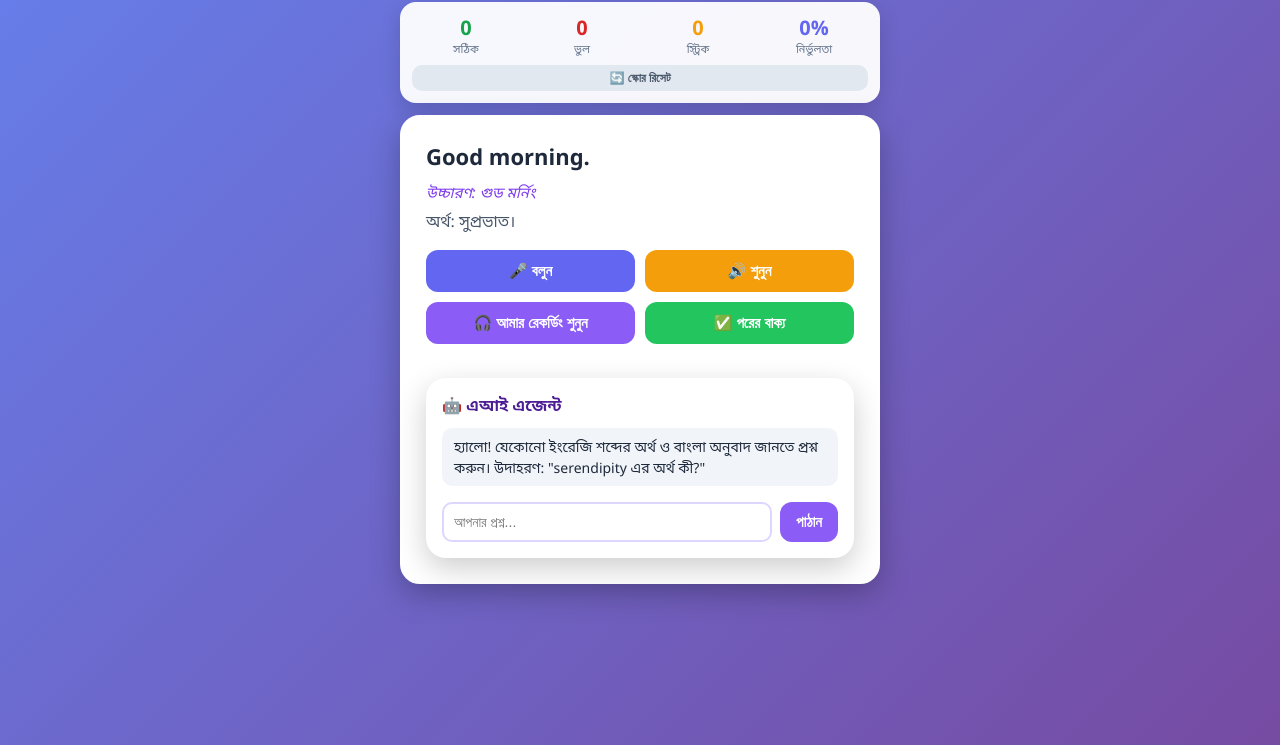
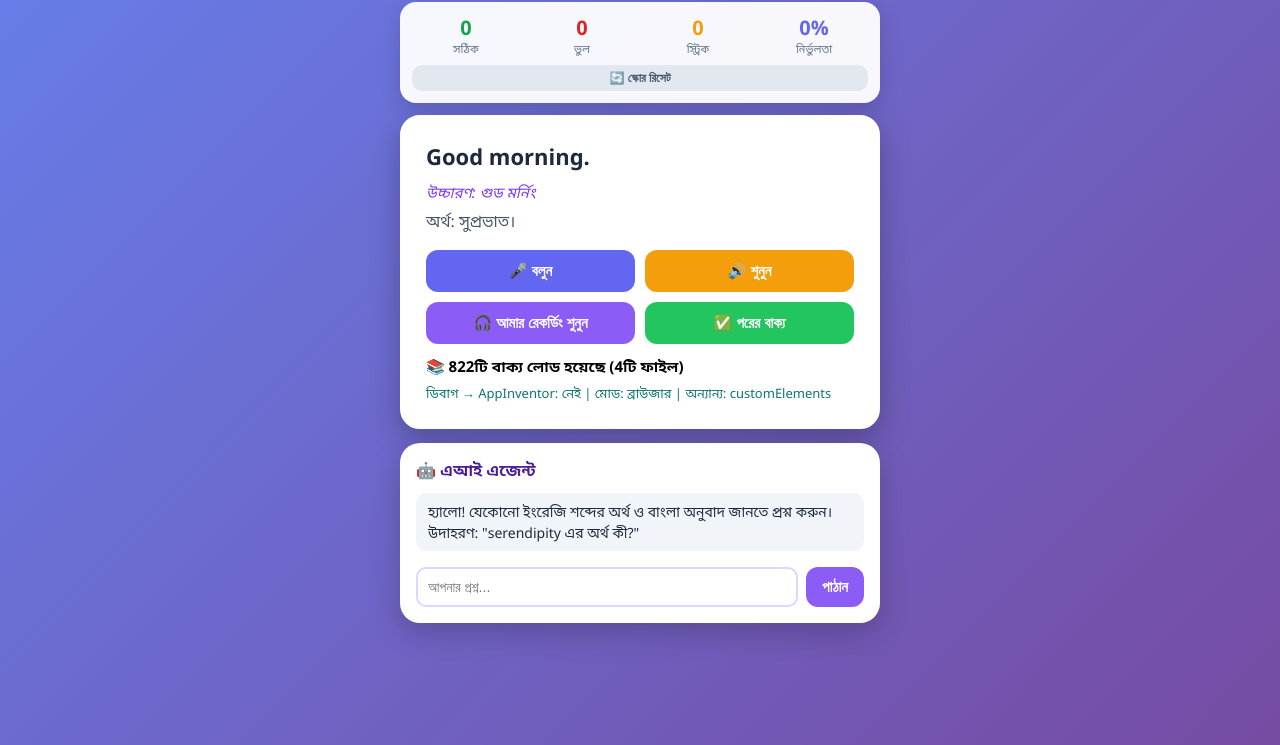
Before and after one commit to rashidcsm/English-Practice, a plain HTML site: page index.html in a window 1280 px wide. Shown: the part 55-800 px from the top of the page. Drawn offline with Linux system fonts and the light colour scheme; no server answers.

Commit message:
Update index.html

```diff
--- a/index.html
+++ b/index.html
@@ -83,6 +83,9 @@
     <button class="btn-ok" id="okBtn">✅ পরের বাক্য</button>
   </div>
   <div class="status" id="status"></div>
+  <div class="heard" id="heard"></div>
+  <div class="heard" id="dbg" style="color:#0f766e;"></div>
+</div>
 
 <div class="agent">
   <h2>🤖 এআই এজেন্ট</h2>
@@ -110,7 +113,18 @@
 /* ============ App Inventor মোড চেনা ============ */
 // App Inventor-এর WebViewer-এ window.AppInventor থাকে। থাকলে মাইক/ভয়েস/রেকর্ডিং অ্যাপের কম্পোনেন্টে যাবে।
 const IN_APP = !!(window.AppInventor && window.AppInventor.setWebViewString);
+// অ্যাপের ভেতরে পেজ ছোট করে দেখানো (০.৮ = ৮০%; আরও ছোট চাইলে ০.৭, বড় চাইলে ০.৯ দিন)
+const APP_ZOOM = 0.8;
+if(IN_APP){ document.documentElement.style.zoom = APP_ZOOM; }
+
 // ডিবাগ লাইন: অ্যাপে ব্রিজ পাওয়া গেল কিনা দেখায় (কাজ করলে এই লাইন মুছে ফেলতে পারেন)
+(function(){
+  const keys = Object.keys(window).filter(k => /android|bridge|webview|appinventor|custom|jsi|native/i.test(k));
+  document.getElementById('dbg').textContent =
+    "ডিবাগ → AppInventor: " + (window.AppInventor ? "আছে" : "নেই") +
+    " | মোড: " + (IN_APP ? "অ্যাপ" : "ব্রাউজার") +
+    " | অন্যান্য: " + (keys.join(", ") || "কিছু নেই");
+})();
 function sendToApp(cmd){
   try { window.AppInventor.setWebViewString(cmd); } catch(e){}
 }
```
